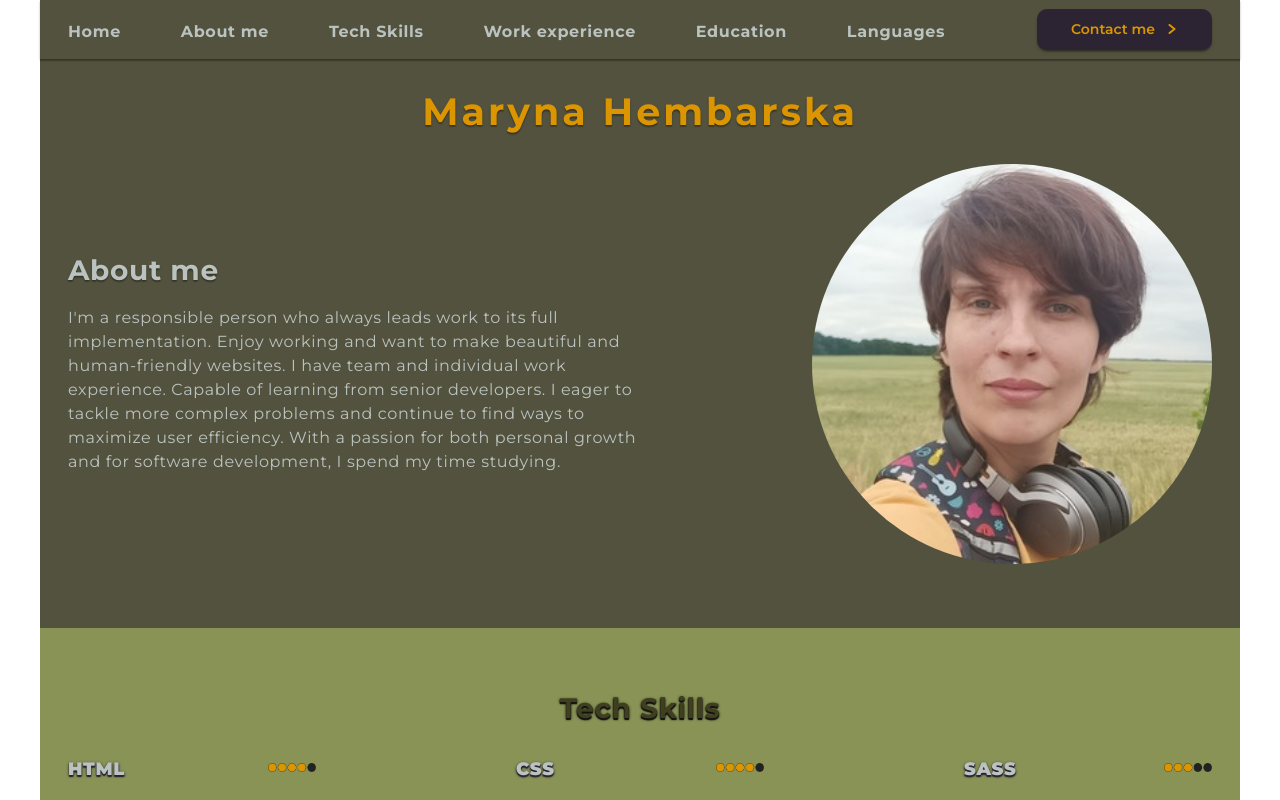
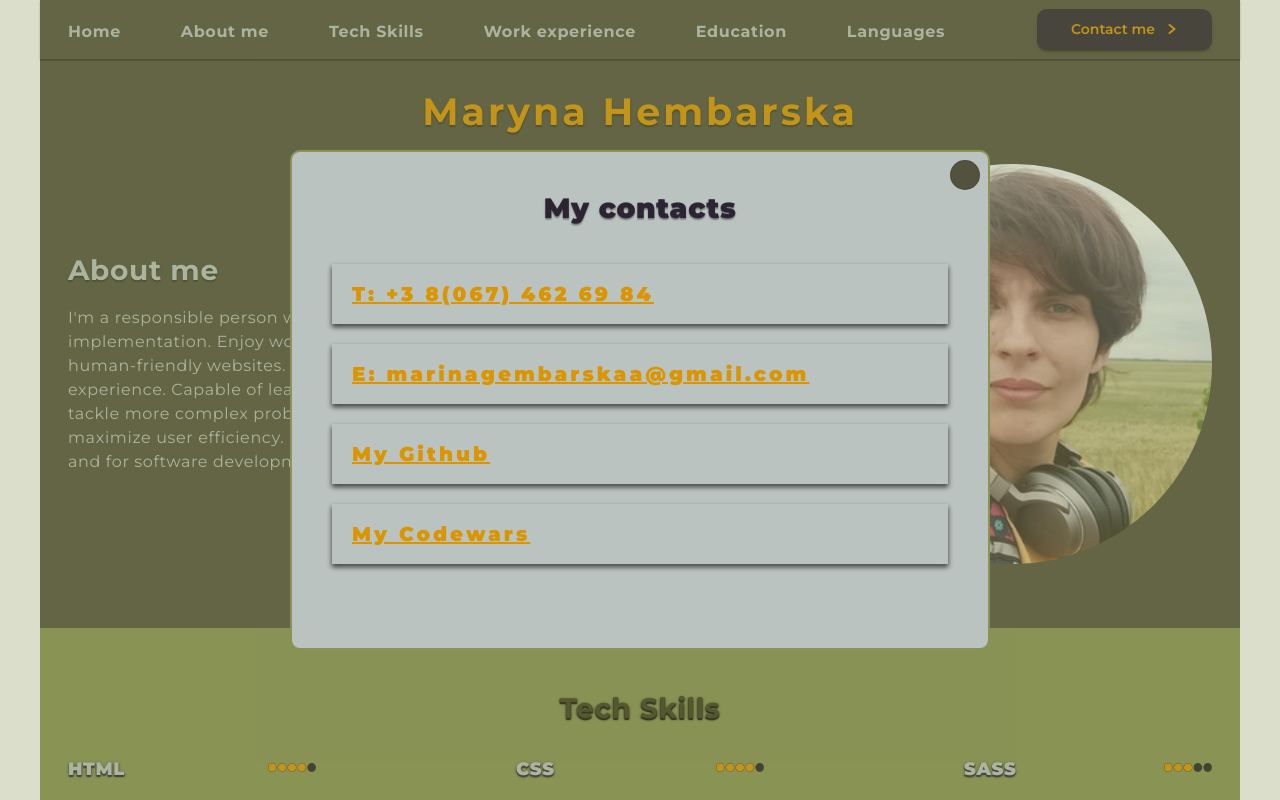
Before and after one commit to Maryna-Hemb/rsschool-cv, a plain HTML site: page index.html in a window 1280 px wide. Both pictures are taken after a click on the button "Contact me". Shown: the top 800 px of the page. Drawn offline with nearby package versions, Linux system fonts and the light colour scheme; files whose address does not match are found by name; a web font is replaced by a local one.

Commit message:
feat: add modal window with contacts

```diff
--- a/css/style.css
+++ b/css/style.css
@@ -595,8 +595,7 @@ ul {
   color: var(--accent-first-color);
   font-weight: 700;
   margin-bottom: 20px;
-  -webkit-text-stroke: 1px solid #000;
-   text-shadow: 0px 2px 5px rgba(0, 0, 0, 0.3), 0px 2px 5px rgba(0, 0, 0, 0.3),
+  text-shadow: 0px 2px 5px rgba(0, 0, 0, 0.3), 0px 2px 5px rgba(0, 0, 0, 0.3),
     0px 5px 2px rgba(0, 0, 0, 0.5);
 }
 .uppercase {
@@ -616,3 +615,107 @@ ul {
   color: var(--accent-first-color);
   text-decoration: underline;
 }
+
+
+/* MODALL WINDOW */
+.backdrop {
+  position: fixed;
+  top: 0;
+  left: 0;
+  width: 100%;
+  height: 100%;
+  overflow: hidden;
+
+  -webkit-overflow-scrolling: touch;
+  background-color: rgba(136, 147, 85, 0.3);
+  opacity: 1;
+  transition: visibility var(--animations), opacity var(--animations);
+  z-index: 310;
+}
+
+.backdrop.is-hidden {
+    opacity: 0;
+    pointer-events: none;
+    visibility: hidden;
+  }
+
+  .backdrop.is-hidden .modal {
+    transform: translate(-50%, -50%) translateY(-100%) translateX(-100%)
+      scale(0.5);
+    opacity: 0;
+  }
+
+  .modal {
+  position: absolute;
+  top: 50%;
+  left: 50%;
+  transform: translate(-50%, -50%) translateY(0) translateX(0) scale(1);
+  width: 700px;
+  height: 500px;
+  overflow-y: auto;
+  padding: 40px;
+
+  -webkit-overflow-scrolling: touch;
+  background-color: var(--primery-text-color);
+  border: 2px solid var(--accent-color);
+  border-radius: 10px;
+  opacity: 1;
+  transition: transform var(--animations), opacity var(--animations), visibility var(--animations);
+  z-index: 320;
+
+}
+
+.modal-btn {
+  position: absolute;
+  top: 8px;
+  right: 8px;
+  padding: 0;
+
+  display: flex;
+  align-items: center;
+  justify-content: center;
+
+  width: 30px;
+  height: 30px;
+
+  background-color: var(--background-color-main);
+  border: 1px solid rgba(0, 0, 0, 0.1);
+  border-radius: 50%;
+  cursor: pointer;
+
+  transition: color var(--accent-first-color);
+}
+
+/* .button-close {
+  fill: currentColor;
+} */
+.modal-btn:hover,
+.modal-btn:focus {
+  color: var(--accent-first-color);
+  box-shadow: 0px 1px 3px rgba(0, 0, 0, 0.12), 0px 1px 1px rgba(0, 0, 0, 0.14),
+    0px 2px 1px rgba(0, 0, 0, 0.2);
+}
+
+.second-title_modal {
+  font-weight: 900;
+  color: var(--accent-dark-color);
+  text-align: center;
+  margin-bottom: 40px;
+}
+
+.link-modal {
+  color: var(--accent-first-color);
+  font-size: 20px;
+  line-height: 3em;
+  font-weight: 900;
+  text-decoration: underline;
+  letter-spacing: 3px;
+
+  box-shadow: 0px 3px 5px rgba(0, 0, 0, 0.2), 0px 3px 5px rgba(0, 0, 0, 0.2),
+    0px 3px 5px rgba(0, 0, 0, 0.4);
+    padding-left: 20px;
+}
+
+.link-modal:not(:last-child){
+margin-bottom: 20px;
+}
--- a/index.html
+++ b/index.html
@@ -92,10 +92,10 @@
                 type="button"
                 class="button header__btn js-open-modal"
                 aria-label="contact me"
-                data-buy-now-open
+                data-modal-open
               >
                 Contact me
-                <svg class="btn__arrow-icon" width="12" height="12">
+                <svg class="btn__arrow-icon" width="12" height="12" >
                   <use href="./assets/images/sprite.svg#btn-arrow"></use>
                 </svg>
               </button>
@@ -104,7 +104,45 @@
         </nav>
 
         <!-- header menu layout-->
-        <div class="menu-container js-menu-container" id="mobile-menu">
+<!-- modal window -->
+    <div class="backdrop is-hidden" data-modal>
+      <div class="modal">
+        <button class="modal-btn" type="button" data-modal-close>
+          <svg class="button-close" width="18" height="18">
+            <use href="./images/icons.svg#close-black"></use>
+          </svg>
+        </button>
+        <h2 class="second-title second-title_modal">My contacts</h2>
+        <ul class="contacts">
+              <li class="list link-modal">
+                      <a href="tel:+380674626984" class="contact_link link">T: +3 8(067) 462 69 84</a>
+          </li>
+          <li class="list link-modal">
+            <a href="mailto:marinagembarskaa@gmail.com" class="contact_link link">E: marinagembarskaa@gmail.com</a>
+          </li>
+          <li class="list link-modal">
+            <a
+              class="github link"
+              href="https://github.com/Maryna-Hemb"
+              target="_blank"
+            >
+              My Github</a
+            >
+          </li>
+          <li class="list link-modal">
+            <a
+              class="codewards-icon link"
+              href="https://www.codewars.com/users/Maryna-Hemb"
+              target="_blank"
+            >
+             My Codewars</a
+            >
+          </li>
+        </ul>
+      </div>
+    </div>
+
+        <!-- <div class="menu-container js-menu-container" id="mobile-menu">
           <button class="menu-btn-close js-close-menu">
             <svg class="menu-btn__icon" width="32" height="32">
               <use
@@ -163,7 +201,7 @@
               <use href="./assets/images/sprite.svg#btn-arrow"></use>
             </svg>
           </button>
-        </div>
+        </div> -->
       </div>
     </header>
     <main>
@@ -334,5 +372,6 @@
         <p class="edit">December 2022</p>
       </div>
     </footer>
+    <script src="./modal.js"></script>
   </body>
 </html>
--- /dev/null
+++ b/modal.js
@@ -0,0 +1,14 @@
+(() => {
+  const refs = {
+    openModalBtn: document.querySelector('[data-modal-open]'),
+    closeModalBtn: document.querySelector('[data-modal-close]'),
+    modal: document.querySelector('[data-modal]'),
+  };
+
+  refs.openModalBtn.addEventListener('click', toggleModal);
+  refs.closeModalBtn.addEventListener('click', toggleModal);
+
+  function toggleModal() {
+    refs.modal.classList.toggle('is-hidden');
+  }
+})();
```
